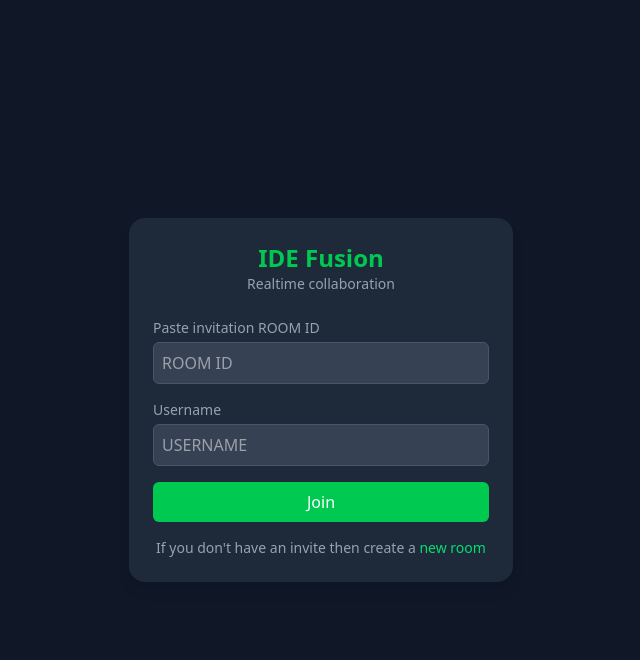
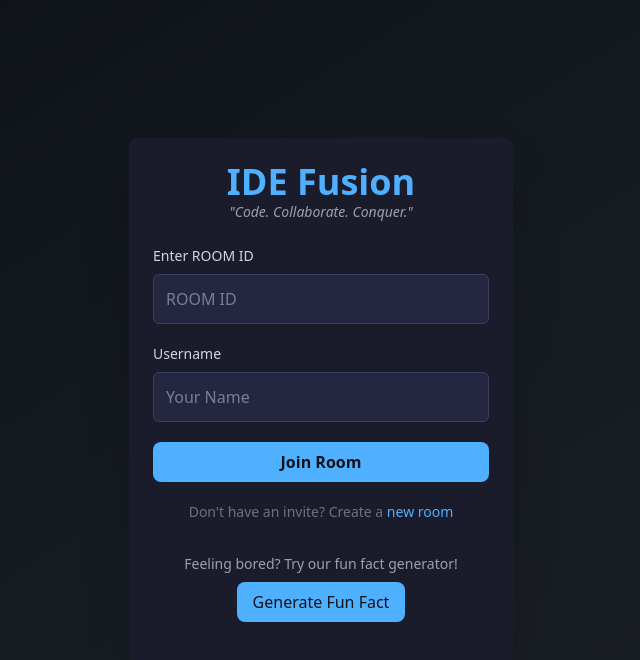
Before and after one commit to vivek1842/IDE-Fusion, a React (Vite) app: page / in a window 1280 px wide. Shown: the top 660 px of the page, without its empty margins (319-959 px from the left). Built offline with nearby package versions, Linux system fonts and the light colour scheme.

Commit message:
ide fusion page added

```diff
--- a/package.json
+++ b/package.json
@@ -11,6 +11,7 @@
   },
   "dependencies": {
     "@tailwindcss/vite": "^4.0.0",
+    "gsap": "^3.12.7",
     "react": "^18.3.1",
     "react-dom": "^18.3.1",
     "react-router-dom": "^7.1.3",
--- a/src/App.jsx
+++ b/src/App.jsx
@@ -1,13 +1,14 @@
 import { BrowserRouter, Routes, Route } from "react-router-dom"
 import Home from "./pages/Home"
 import Editor from "./pages/Editor"
+import IDEFusion from "./pages/IDEFusion"
 
 const App = () => {
   return (
     <>
       <BrowserRouter>
         <Routes>
-          <Route path="/" element={<Home />}></Route>
+          <Route path="/" element={<IDEFusion />}></Route>
           <Route path="/editor/:roomId" element={<Editor />}></Route>
         </Routes>
       </BrowserRouter>
--- a/src/pages/Home.jsx
+++ b/src/pages/Home.jsx
@@ -1,44 +1,44 @@
 
 const Home = () => {
   return (
-    <div className="flex items-center justify-center min-h-screen bg-gray-900">
-      <div className="bg-gray-800 text-white p-6 rounded-2xl shadow-lg w-80 sm:w-96">
+    <div className="flex items-center justify-center min-h-screen bg-[#10121b]">
+      <div className="bg-[#1a1c2c] text-gray-200 p-6 rounded-lg shadow-2xl w-80 sm:w-96">
         <div className="text-center mb-6">
-          <h1 className="text-2xl font-bold text-green-500">IDE Fusion</h1>
-          <p className="text-sm text-gray-400">Realtime collaboration</p>
+          <h1 className="text-4xl font-extrabold text-[#4fb0ff]">Code Sync</h1>
+          <p className="text-sm text-gray-400">Realtime collaboration made simple</p>
         </div>
-        <form className="space-y-4">
+        <form className="space-y-5">
           <div>
-            <label htmlFor="roomId" className="block text-sm font-medium text-gray-400">
-              Paste invitation ROOM ID
+            <label htmlFor="roomId" className="block text-sm font-medium text-gray-300">
+              Enter ROOM ID
             </label>
             <input
               id="roomId"
               type="text"
               placeholder="ROOM ID"
-              className="w-full mt-1 p-2 bg-gray-700 border border-gray-600 rounded-md text-white focus:outline-none focus:ring focus:ring-green-500"
+              className="w-full mt-2 p-3 bg-[#252742] border border-[#3c3f5b] rounded-md text-gray-300 focus:outline-none focus:ring-2 focus:ring-[#4fb0ff]"
             />
           </div>
           <div>
-            <label htmlFor="username" className="block text-sm font-medium text-gray-400">
+            <label htmlFor="username" className="block text-sm font-medium text-gray-300">
               Username
             </label>
             <input
               id="username"
               type="text"
-              placeholder="USERNAME"
-              className="w-full mt-1 p-2 bg-gray-700 border border-gray-600 rounded-md text-white focus:outline-none focus:ring focus:ring-green-500"
+              placeholder="Your Name"
+              className="w-full mt-2 p-3 bg-[#252742] border border-[#3c3f5b] rounded-md text-gray-300 focus:outline-none focus:ring-2 focus:ring-[#4fb0ff]"
             />
           </div>
           <button
             type="submit"
-            className="w-full bg-green-500 hover:bg-green-600 text-white py-2 rounded-md focus:outline-none focus:ring focus:ring-green-300">
-            Join
+            className="w-full bg-[#4fb0ff] hover:bg-[#3998e6] text-[#10121b] py-2 rounded-lg font-semibold transition-all duration-200 focus:outline-none focus:ring-4 focus:ring-[#4fb0ff]/50">
+            Join Room
           </button>
         </form>
-        <p className="text-center text-sm text-gray-400 mt-4">
-          If you don&apos;t have an invite then create a{' '}
-          <a href="#" className="text-green-400 hover:underline">
+        <p className="text-center text-sm text-gray-500 mt-5">
+          Don&apos;t have an invite? Create a{' '}
+          <a href="#" className="text-[#4fb0ff] hover:underline">
             new room
           </a>
         </p>
--- /dev/null
+++ b/src/pages/IDEFusion.jsx
@@ -0,0 +1,107 @@
+import React, { useEffect, useState, useRef } from 'react';
+import { gsap } from 'gsap';
+
+const LoadingScreen = () => {
+  return (
+    <div className="flex items-center justify-center min-h-screen bg-[#10121b]">
+      <div className="flex flex-col items-center">
+        <div className="loader bg-gradient-to-br from-[#4fb0ff] to-[#3998e6] h-12 w-12 rounded-full animate-spin"></div>
+        <p className="text-gray-300 mt-4 text-sm">Loading IDE Fusion...</p>
+      </div>
+    </div>
+  );
+};
+
+const IDEFusion = () => {
+  const [isLoading, setIsLoading] = useState(true);
+  const taglineRef = useRef(null);
+  const logoRef = useRef(null);
+  const funFactRef = useRef(null);
+
+  const funFacts = [
+    "Developers spend 70% of their time debugging!",
+    "The first computer bug was an actual moth.",
+    "GitHub has over 100 million repositories.",
+    "The first programmer was Ada Lovelace.",
+    "JavaScript was created in just 10 days."
+  ];
+
+  const generateFunFact = () => {
+    const randomFact = funFacts[Math.floor(Math.random() * funFacts.length)];
+    funFactRef.current.textContent = randomFact;
+  };
+
+  useEffect(() => {
+    const timer = setTimeout(() => setIsLoading(false), 2000);
+
+    return () => clearTimeout(timer);
+  }, []);
+
+  useEffect(() => {
+    if (!isLoading) {
+      gsap.fromTo(taglineRef.current, { opacity: 0, y: 20 }, { opacity: 1, y: 0, duration: 1, delay: 0.5 });
+      gsap.fromTo(logoRef.current, { scale: 0.8, opacity: 0 }, { scale: 1, opacity: 1, duration: 1 });
+    }
+  }, [isLoading]);
+
+  if (isLoading) {
+    return <LoadingScreen />;
+  }
+
+  return (
+    <div className="flex items-center justify-center min-h-screen bg-gradient-to-br from-[#0d1117] via-[#161b22] to-[#1c1f26]">
+      <div className="bg-[#1a1c2c] text-gray-200 p-6 rounded-lg shadow-2xl w-80 sm:w-96">
+        <div className="text-center mb-6">
+          <h1 ref={logoRef} className="text-4xl font-extrabold text-[#4fb0ff]">IDE Fusion</h1>
+          <p ref={taglineRef} className="text-sm text-gray-400 italic">&quot;Code. Collaborate. Conquer.&quot;</p>
+        </div>
+        <form className="space-y-5">
+          <div>
+            <label htmlFor="roomId" className="block text-sm font-medium text-gray-300">
+              Enter ROOM ID
+            </label>
+            <input
+              id="roomId"
+              type="text"
+              placeholder="ROOM ID"
+              className="w-full mt-2 p-3 bg-[#252742] border border-[#3c3f5b] rounded-md text-gray-300 focus:outline-none focus:ring-2 focus:ring-[#4fb0ff]"
+            />
+          </div>
+          <div>
+            <label htmlFor="username" className="block text-sm font-medium text-gray-300">
+              Username
+            </label>
+            <input
+              id="username"
+              type="text"
+              placeholder="Your Name"
+              className="w-full mt-2 p-3 bg-[#252742] border border-[#3c3f5b] rounded-md text-gray-300 focus:outline-none focus:ring-2 focus:ring-[#4fb0ff]"
+            />
+          </div>
+          <button
+            type="submit"
+            className="w-full bg-[#4fb0ff] hover:bg-[#3998e6] text-[#10121b] py-2 rounded-lg font-semibold transition-all duration-200 focus:outline-none focus:ring-4 focus:ring-[#4fb0ff]/50">
+            Join Room
+          </button>
+        </form>
+        <p className="text-center text-sm text-gray-500 mt-5">
+          Don&apos;t have an invite? Create a{' '}
+          <a href="#" className="text-[#4fb0ff] hover:underline">
+            new room
+          </a>
+        </p>
+        <div className="text-center mt-8">
+          <p className="text-sm text-gray-400">Feeling bored? Try our fun fact generator!</p>
+          <button
+            onClick={generateFunFact}
+            className="mt-2 px-4 py-2 bg-[#4fb0ff] text-[#10121b] rounded-lg font-medium hover:bg-[#3998e6] transition-all duration-200">
+            Generate Fun Fact
+          </button>
+          <p ref={funFactRef} className="text-gray-300 mt-4 text-sm italic"></p>
+        </div>
+      </div>
+    </div>
+  );
+};
+
+export default IDEFusion;
```
Also changed, not shown: 1 other file (tests, documents, lock files or other folders).
